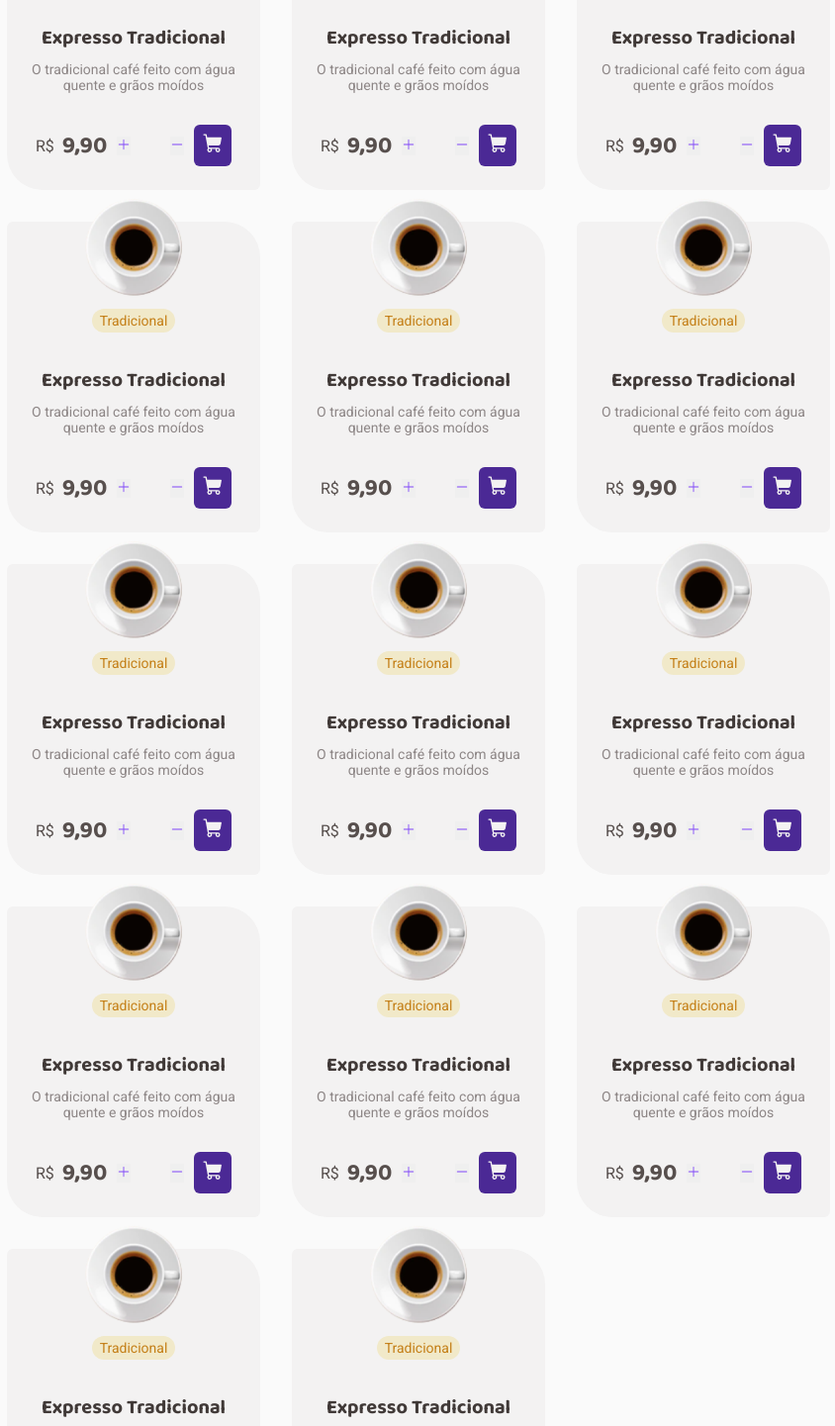
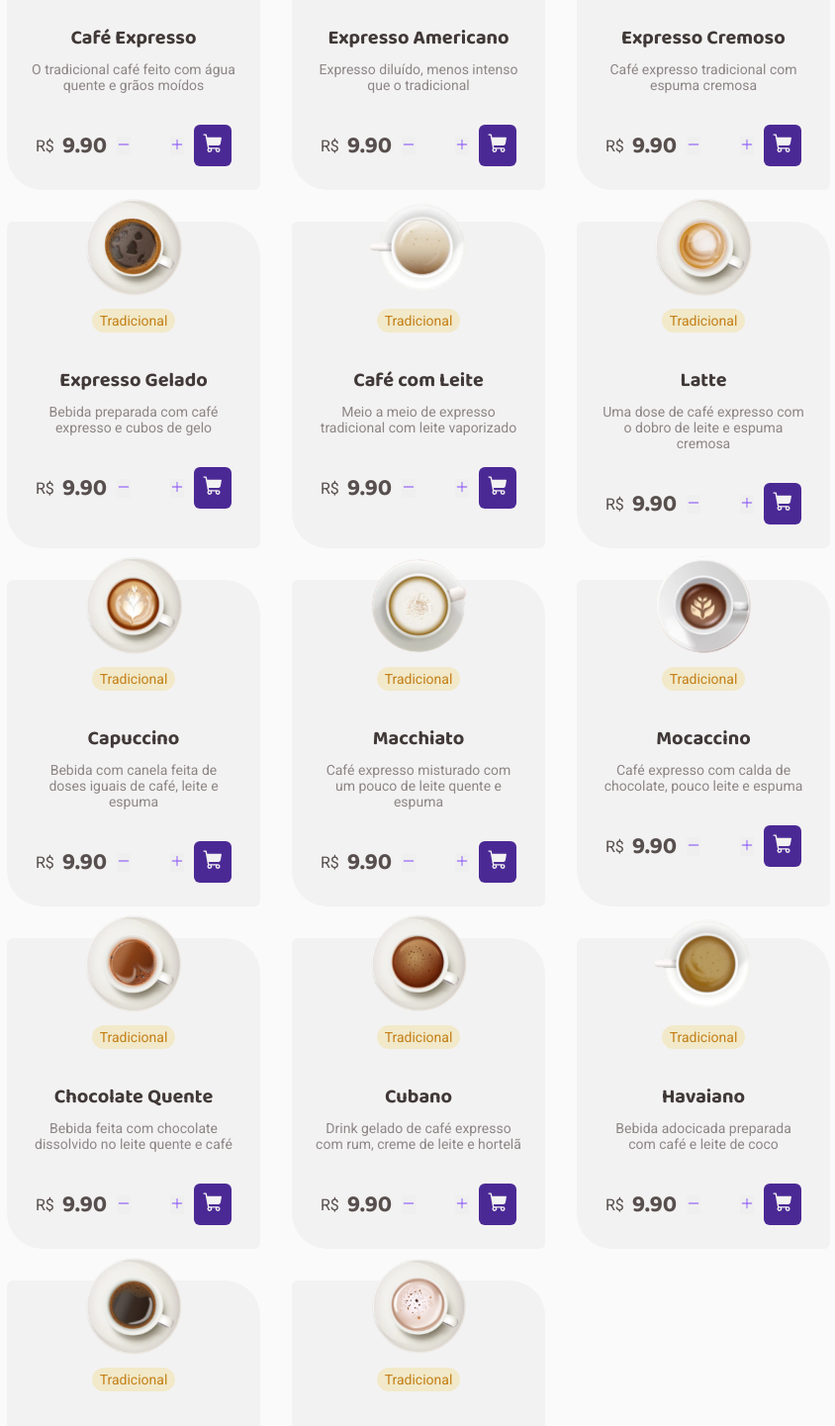
Before and after one commit to JhonatanDiniz/coffee-delivery, a React (Vite) app: page / in a window 1280 px wide. Shown: the part 860-2301 px from the top of the page at 99% size, without its empty margins (153-997 px from the left). Built offline with nearby package versions, Linux system fonts and the light colour scheme.

Commit message:
Incluindo Context na aplicação

```diff
--- a/src/App.tsx
+++ b/src/App.tsx
@@ -3,6 +3,7 @@ import { GlobalStyle } from "./styles/global"
 import { defaultTheme } from "./styles/theme/default"
 import { BrowserRouter } from "react-router-dom"
 import { Router } from "./Router"
+
 
 
 function App() {
--- /dev/null
+++ b/src/context/ProductsContext.tsx
@@ -0,0 +1,129 @@
+import { createContext } from "react";
+import expresso from '../assets/Expresso.svg'
+import americano from '../assets/Americano.svg'
+import expressoCremoso from '../assets/Expresso-Cremoso.svg'
+import expressoGelado from '../assets/Cafe-Gelado.svg'
+import cafeComLeite from '../assets/Cafe-com-Leite.svg'
+import latte from '../assets/Latte.svg'
+import capuccino from '../assets/Capuccino.svg'
+import macchiato from '../assets/Macchiato.svg'
+import mochaccino from '../assets/Mochaccino.svg'
+import chocolateQuente from '../assets/Chocolate-Quente.svg'
+import cubano from '../assets/Cubano.svg'
+import havaiano from '../assets/Havaiano.svg'
+import arabe from '../assets/Arabe.svg'
+import irlandes from '../assets/Irlandês.svg'
+
+export interface Product{
+  id?: number,
+  name: string
+  description: string
+  price: number
+  image: string
+}
+
+const productList: Product[]= [
+  {
+    id: 1,
+    name: "Café Expresso",
+    description: "O tradicional café feito com água quente e grãos moídos",
+    price: 9.90,
+    image: expresso
+  },
+  {
+    id: 2,
+    name: "Expresso Americano",
+    description: "Expresso diluído, menos intenso que o tradicional",
+    price: 9.90,
+    image: americano
+  },
+  {
+    id: 3,
+    name: "Expresso Cremoso",
+    description: "Café expresso tradicional com espuma cremosa",
+    price: 9.90,
+    image: expressoCremoso
+  },
+  {
+    id: 4,
+    name: "Expresso Gelado",
+    description: "Bebida preparada com café expresso e cubos de gelo",
+    price: 9.90,
+    image: expressoGelado
+  },
+  {
+    id: 5,
+    name: "Café com Leite",
+    description: "Meio a meio de expresso tradicional com leite vaporizado",
+    price: 9.90,
+    image: cafeComLeite
+  },
+  {
+    id: 6,
+    name: "Latte",
+    description: "Uma dose de café expresso com o dobro de leite e espuma cremosa",
+    price: 9.90,
+    image: latte
+  },
+  {
+    id: 7,
+    name: "Capuccino",
+    description: "Bebida com canela feita de doses iguais de café, leite e espuma",
+    price: 9.90,
+    image: capuccino
+  },
+  {
+    id: 8,
+    name: "Macchiato",
+    description: "Café expresso misturado com um pouco de leite quente e espuma",
+    price: 9.90,
+    image: macchiato
+  },
+  {
+    id: 9,
+    name: "Mocaccino",
+    description: "Café expresso com calda de chocolate, pouco leite e espuma",
+    price: 9.90,
+    image: mochaccino
+  },
+  {
+    id: 10,
+    name: "Chocolate Quente",
+    description: "Bebida feita com chocolate dissolvido no leite quente e café",
+    price: 9.90,
+    image: chocolateQuente
+  },
+  {
+    id: 11,
+    name: "Cubano",
+    description: "Drink gelado de café expresso com rum, creme de leite e hortelã",
+    price: 9.90,
+    image: cubano
+  },
+  {
+    id: 12,
+    name: "Havaiano",
+    description: "Bebida adocicada preparada com café e leite de coco",
+    price: 9.90,
+    image: havaiano
+  },
+  {
+    id: 13,
+    name: "Árabe",
+    description: "Bebida preparada com grãos de café árabe e especiarias",
+    price: 9.90,
+    image: arabe
+  },
+  {
+    id: 14,
+    name: "Irlândes",
+    description: "Bebida a base de café, uísque irlandês, açúcar e chantilly",
+    price: 9.90,
+    image: irlandes
+  },
+]
+
+
+export const ProductsContext = createContext({
+  products: productList,
+})
--- a/src/pages/Home/components/Card/index.tsx
+++ b/src/pages/Home/components/Card/index.tsx
@@ -1,26 +1,26 @@
 import { Minus, Plus, ShoppingCart } from '@phosphor-icons/react/dist/ssr'
-import expresso from '../../../../assets/Expresso.svg'
 import { CardContent, CardHeader, Cards, Cart, Flavors, Input, Value } from './style'
+import { Product } from '../../../../context/ProductsContext'
 
-export function Card() {
+export function Card({ name, description, price, image } : Product) {
   return(
     <Cards>
       <CardHeader>
-        <img src={expresso} alt="" />
+        <img src={image} alt="" />
         <Flavors>Tradicional</Flavors>
-        <h6>Expresso Tradicional</h6>
-        <span>O tradicional café feito com água quente e grãos moídos</span>
+        <h6>{name}</h6>
+        <span>{description}</span>
       </CardHeader>
       <CardContent>
         <Value>
           <span>R$</span>
-          <h5>9,90</h5>
+          <h5>{price.toFixed(2)}</h5>
         </Value>
 
         <Input>
+          <button><Minus size={14}/></button>
+          <input type="number" min={1} step={1} />
           <button><Plus size={14}/></button>
-          <input type="number" min={1} step={1} />
-          <button><Minus size={14}/></button>
         </Input>
         <Cart>
           <span><ShoppingCart size={22} weight='fill'/></span>
--- a/src/pages/Home/index.tsx
+++ b/src/pages/Home/index.tsx
@@ -1,27 +1,26 @@
+import { useContext } from "react";
+import { ProductsContext } from "../../context/ProductsContext";
 import { Banner } from "./components/Banner";
 import { Card } from "./components/Card";
 import { Cards, ContainerHome } from "./style";
 
 export function Home() {
+  const { products } = useContext(ProductsContext)
+
   return(
     <ContainerHome>
       <Banner/>
       <h1>Nossos Cafés</h1>
       <Cards>
-        <Card/>
-        <Card/>
-        <Card/>
-        <Card/>
-        <Card/>
-        <Card/>
-        <Card/>
-        <Card/>
-        <Card/>
-        <Card/>
-        <Card/>
-        <Card/>
-        <Card/>
-        <Card/>
+        {products.map((product)=>
+          <Card
+            key={product.id}
+            name={product.name}
+            description={product.description}
+            price={product.price}
+            image={product.image}
+          />)
+        }
       </Cards>
     </ContainerHome>
   )
```
